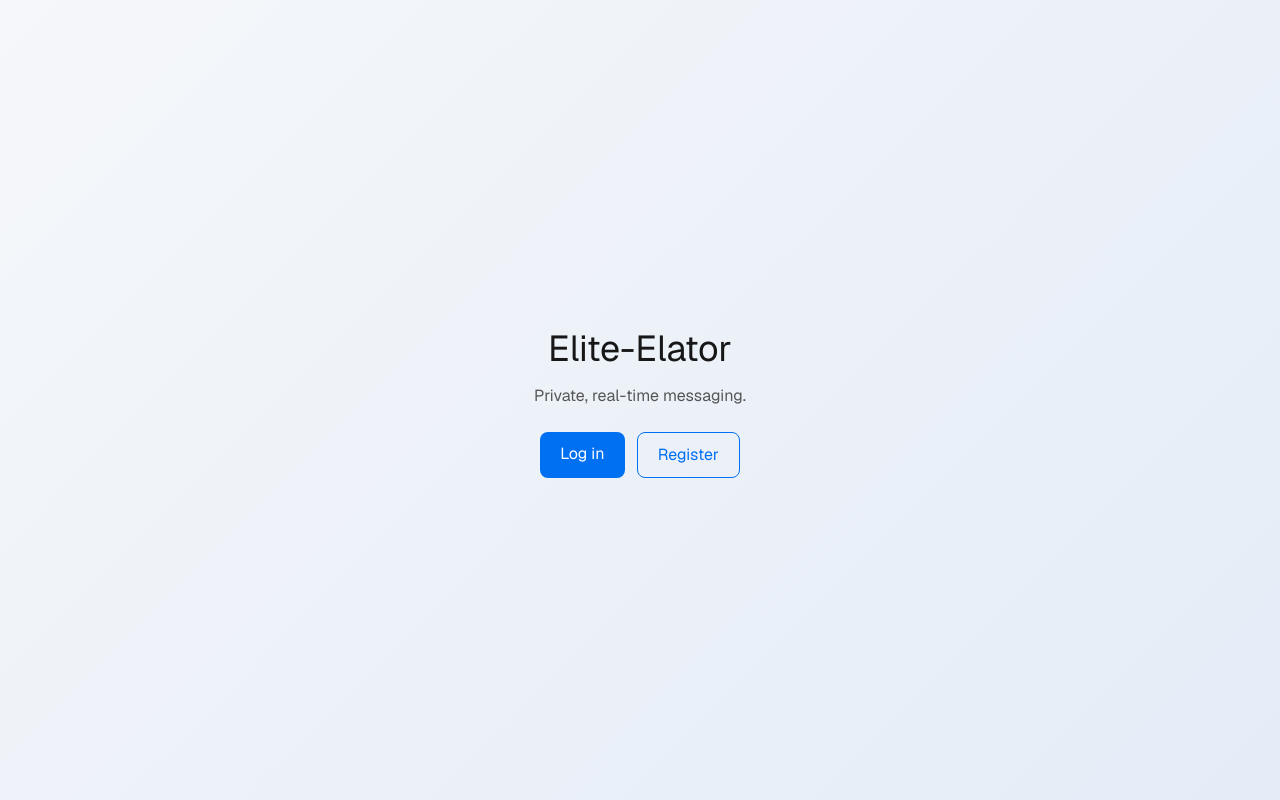
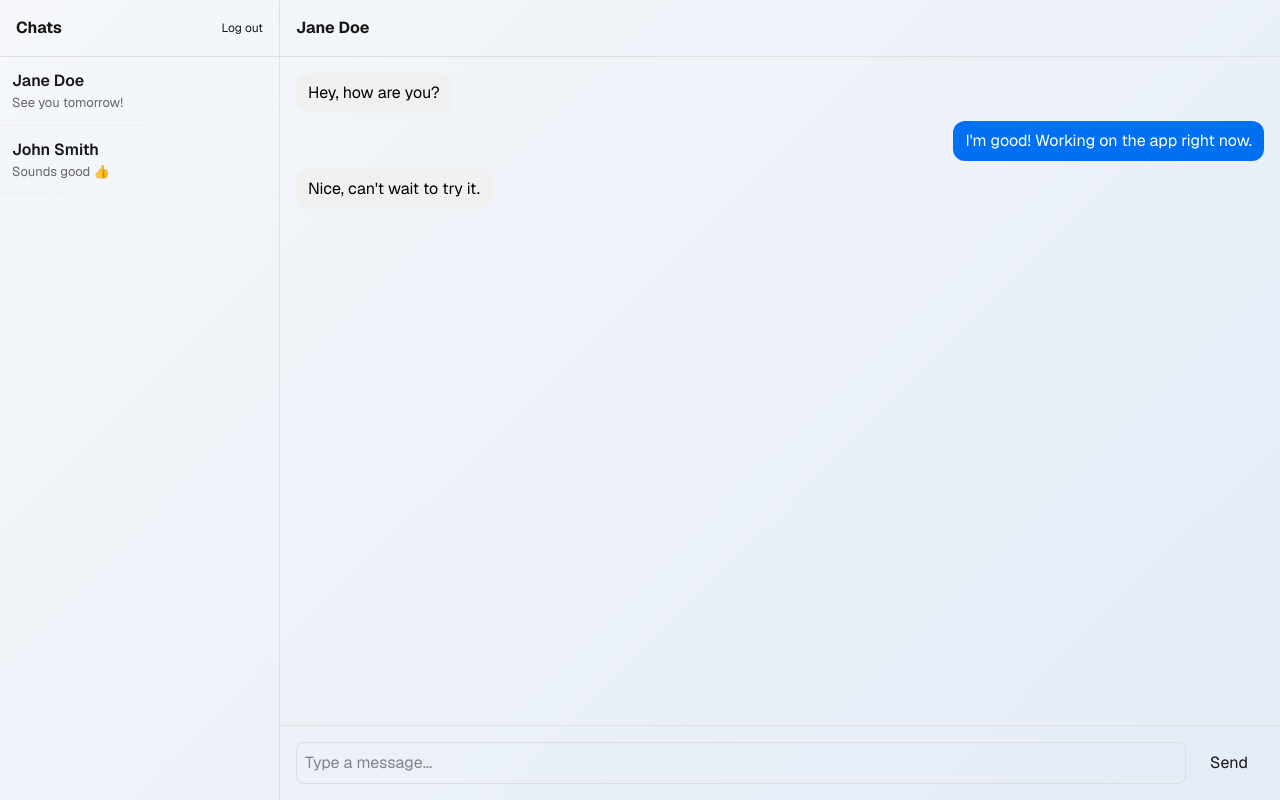
Before and after one commit to hollanmanor-cpu/Elite-Elator, a Next.js app: page / in a window 1280 px wide. Built offline with nearby package versions, Linux system fonts and the light colour scheme; no server answers.

Commit message:
Add username field and conversation search

```diff
--- a/app/chat/page.tsx
+++ b/app/chat/page.tsx
@@ -1,38 +1,68 @@
 'use client'
 
+import { useState } from 'react'
 import { useRouter } from 'next/navigation'
 import { createClient } from '@/lib/supabase/client'
 
 const mockConversations = [
   { id: '1', name: 'Jane Doe', lastMessage: 'See you tomorrow!' },
   { id: '2', name: 'John Smith', lastMessage: 'Sounds good 👍' },
+  { id: '3', name: 'Amaka Obi', lastMessage: 'Let me check and get back' },
 ]
 
-const mockMessages = [
-  { id: 'a', sender: 'them', content: 'Hey, how are you?' },
-  { id: 'b', sender: 'me', content: 'I\'m good! Working on the app right now.' },
-  { id: 'c', sender: 'them', content: 'Nice, can\'t wait to try it.' },
-]
+type Message = { id: string; sender: 'me' | 'them'; content: string }
 
 export default function ChatPage() {
   const router = useRouter()
   const supabase = createClient()
+
+  const [search, setSearch] = useState('')
+  const [messages, setMessages] = useState<Message[]>([
+    { id: 'a', sender: 'them', content: 'Hey, how are you?' },
+    { id: 'b', sender: 'me', content: 'I\'m good! Working on the app right now.' },
+    { id: 'c', sender: 'them', content: 'Nice, can\'t wait to try it.' },
+  ])
+  const [draft, setDraft] = useState('')
+
+  const filteredConversations = mockConversations.filter((c) =>
+    c.name.toLowerCase().includes(search.toLowerCase())
+  )
 
   const handleLogout = async () => {
     await supabase.auth.signOut()
     router.push('/login')
   }
 
+  const handleSend = () => {
+    if (!draft.trim()) return
+    setMessages((prev) => [
+      ...prev,
+      { id: crypto.randomUUID(), sender: 'me', content: draft.trim() },
+    ])
+    setDraft('')
+  }
+
   return (
     <div style={{ display: 'flex', height: '100vh' }}>
-      {/* Sidebar: conversation list */}
       <div style={{ width: 280, borderRight: '1px solid #e0e0e0', display: 'flex', flexDirection: 'column' }}>
         <div style={{ padding: 16, borderBottom: '1px solid #e0e0e0', display: 'flex', justifyContent: 'space-between', alignItems: 'center' }}>
           <strong>Chats</strong>
           <button onClick={handleLogout} style={{ fontSize: 12 }}>Log out</button>
         </div>
+        <div style={{ padding: 12, borderBottom: '1px solid #e0e0e0' }}>
+          <input
+            type="text"
+            placeholder="Search conversations..."
+            value={search}
+            onChange={(e) => setSearch(e.target.value)}
+            style={{ width: '100%', padding: 8, border: '1px solid #ddd', borderRadius: 8 }}
+          />
+        </div>
         <div style={{ flex: 1, overflowY: 'auto' }}>
-          {mockConversations.map((c) => (
+          {filteredConversations.length === 0 && (
+            <div style={{ padding: 12, color: '#999', fontSize: 13 }}>No matches found</div>
+          )}
+          {filteredConversations.map((c) => (
             <div key={c.id} style={{ padding: 12, borderBottom: '1px solid #f0f0f0', cursor: 'pointer' }}>
               <div style={{ fontWeight: 600 }}>{c.name}</div>
               <div style={{ fontSize: 13, color: '#666' }}>{c.lastMessage}</div>
@@ -41,13 +71,12 @@ export default function ChatPage() {
         </div>
       </div>
 
-      {/* Main: chat window */}
       <div style={{ flex: 1, display: 'flex', flexDirection: 'column' }}>
         <div style={{ padding: 16, borderBottom: '1px solid #e0e0e0' }}>
           <strong>Jane Doe</strong>
         </div>
         <div style={{ flex: 1, overflowY: 'auto', padding: 16, display: 'flex', flexDirection: 'column', gap: 8 }}>
-          {mockMessages.map((m) => (
+          {messages.map((m) => (
             <div
               key={m.id}
               style={{
@@ -67,9 +96,12 @@ export default function ChatPage() {
           <input
             type="text"
             placeholder="Type a message..."
+            value={draft}
+            onChange={(e) => setDraft(e.target.value)}
+            onKeyDown={(e) => e.key === 'Enter' && handleSend()}
             style={{ flex: 1, padding: 8, border: '1px solid #ddd', borderRadius: 8 }}
           />
-          <button style={{ padding: '8px 16px' }}>Send</button>
+          <button onClick={handleSend} style={{ padding: '8px 16px' }}>Send</button>
         </div>
       </div>
     </div>
--- a/app/page.tsx
+++ b/app/page.tsx
@@ -1,25 +1,90 @@
-import Link from 'next/link'
+'use client'
 
-export default function Home() {
+import { useState } from 'react'
+import { useRouter } from 'next/navigation'
+import { createClient } from '@/lib/supabase/client'
+
+const mockConversations = [
+  { id: '1', name: 'Jane Doe', lastMessage: 'See you tomorrow!' },
+  { id: '2', name: 'John Smith', lastMessage: 'Sounds good 👍' },
+]
+
+type Message = { id: string; sender: 'me' | 'them'; content: string }
+
+export default function ChatPage() {
+  const router = useRouter()
+  const supabase = createClient()
+
+  const [messages, setMessages] = useState<Message[]>([
+    { id: 'a', sender: 'them', content: 'Hey, how are you?' },
+    { id: 'b', sender: 'me', content: 'I\'m good! Working on the app right now.' },
+    { id: 'c', sender: 'them', content: 'Nice, can\'t wait to try it.' },
+  ])
+  const [draft, setDraft] = useState('')
+
+  const handleLogout = async () => {
+    await supabase.auth.signOut()
+    router.push('/login')
+  }
+
+  const handleSend = () => {
+    if (!draft.trim()) return
+    setMessages((prev) => [
+      ...prev,
+      { id: crypto.randomUUID(), sender: 'me', content: draft.trim() },
+    ])
+    setDraft('')
+  }
+
   return (
-    <div style={{
-      display: 'flex',
-      flexDirection: 'column',
-      alignItems: 'center',
-      justifyContent: 'center',
-      height: '100vh',
-      textAlign: 'center',
-      padding: 20,
-    }}>
-      <h1 style={{ fontSize: 36, marginBottom: 8 }}>Elite-Elator</h1>
-      <p style={{ color: '#555', marginBottom: 24 }}>Private, real-time messaging.</p>
-      <div style={{ display: 'flex', gap: 12 }}>
-        <Link href="/login" style={{ padding: '10px 20px', background: '#0070f3', color: '#fff', borderRadius: 8, textDecoration: 'none' }}>
-          Log in
-        </Link>
-        <Link href="/register" style={{ padding: '10px 20px', border: '1px solid #0070f3', color: '#0070f3', borderRadius: 8, textDecoration: 'none' }}>
-          Register
-        </Link>
+    <div style={{ display: 'flex', height: '100vh' }}>
+      <div style={{ width: 280, borderRight: '1px solid #e0e0e0', display: 'flex', flexDirection: 'column' }}>
+        <div style={{ padding: 16, borderBottom: '1px solid #e0e0e0', display: 'flex', justifyContent: 'space-between', alignItems: 'center' }}>
+          <strong>Chats</strong>
+          <button onClick={handleLogout} style={{ fontSize: 12 }}>Log out</button>
+        </div>
+        <div style={{ flex: 1, overflowY: 'auto' }}>
+          {mockConversations.map((c) => (
+            <div key={c.id} style={{ padding: 12, borderBottom: '1px solid #f0f0f0', cursor: 'pointer' }}>
+              <div style={{ fontWeight: 600 }}>{c.name}</div>
+              <div style={{ fontSize: 13, color: '#666' }}>{c.lastMessage}</div>
+            </div>
+          ))}
+        </div>
+      </div>
+
+      <div style={{ flex: 1, display: 'flex', flexDirection: 'column' }}>
+        <div style={{ padding: 16, borderBottom: '1px solid #e0e0e0' }}>
+          <strong>Jane Doe</strong>
+        </div>
+        <div style={{ flex: 1, overflowY: 'auto', padding: 16, display: 'flex', flexDirection: 'column', gap: 8 }}>
+          {messages.map((m) => (
+            <div
+              key={m.id}
+              style={{
+                alignSelf: m.sender === 'me' ? 'flex-end' : 'flex-start',
+                background: m.sender === 'me' ? '#0070f3' : '#f0f0f0',
+                color: m.sender === 'me' ? '#fff' : '#000',
+                padding: '8px 12px',
+                borderRadius: 12,
+                maxWidth: '60%',
+              }}
+            >
+              {m.content}
+            </div>
+          ))}
+        </div>
+        <div style={{ padding: 16, borderTop: '1px solid #e0e0e0', display: 'flex', gap: 8 }}>
+          <input
+            type="text"
+            placeholder="Type a message..."
+            value={draft}
+            onChange={(e) => setDraft(e.target.value)}
+            onKeyDown={(e) => e.key === 'Enter' && handleSend()}
+            style={{ flex: 1, padding: 8, border: '1px solid #ddd', borderRadius: 8 }}
+          />
+          <button onClick={handleSend} style={{ padding: '8px 16px' }}>Send</button>
+        </div>
       </div>
     </div>
   )
--- a/app/register/page.tsx
+++ b/app/register/page.tsx
@@ -5,6 +5,7 @@ import { useRouter } from 'next/navigation'
 import { createClient } from '@/lib/supabase/client'
 
 export default function RegisterPage() {
+  const [username, setUsername] = useState('')
   const [email, setEmail] = useState('')
   const [password, setPassword] = useState('')
   const [error, setError] = useState('')
@@ -20,6 +21,9 @@ export default function RegisterPage() {
     const { error } = await supabase.auth.signUp({
       email,
       password,
+      options: {
+        data: { username },
+      },
     })
 
     setLoading(false)
@@ -36,6 +40,15 @@ export default function RegisterPage() {
     <div style={{ maxWidth: 400, margin: '100px auto' }}>
       <h1>Create an account</h1>
       <form onSubmit={handleRegister}>
+        <input
+          type="text"
+          placeholder="Username"
+          value={username}
+          onChange={(e) => setUsername(e.target.value)}
+          required
+          minLength={3}
+          style={{ display: 'block', width: '100%', marginBottom: 10, padding: 8 }}
+        />
         <input
           type="email"
           placeholder="Email"
```
